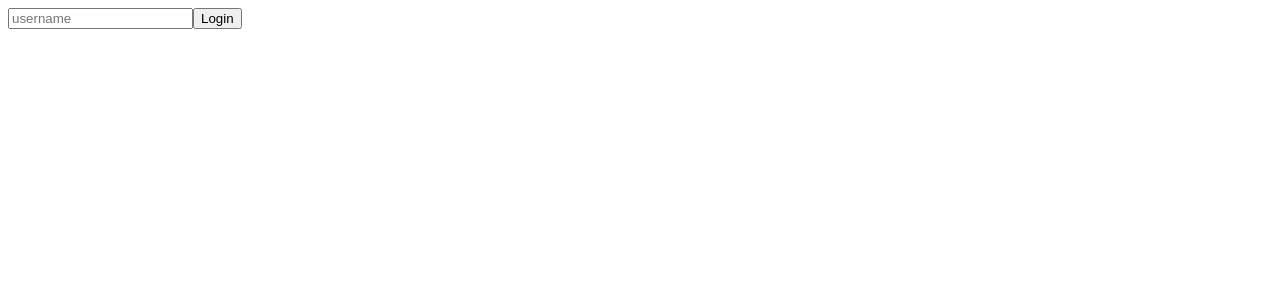
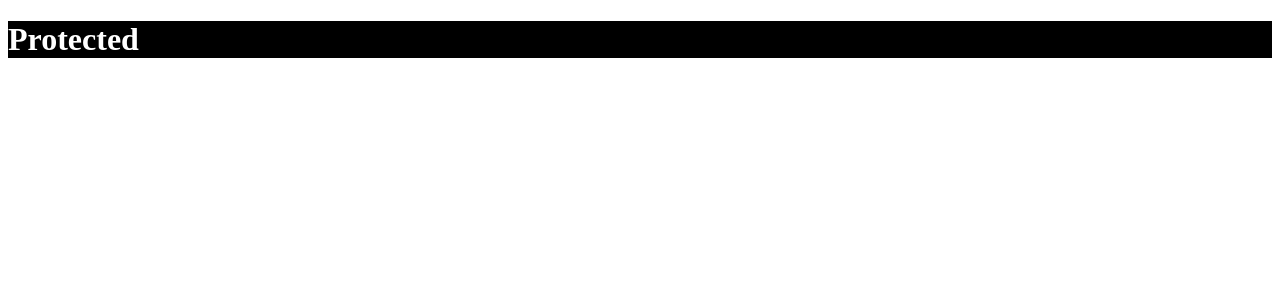
Before and after one commit to sunyoungkim3/React_master, a React (Create React App) app: page / in a window 1280 px wide. Shown: the top 300 px of the page. Built offline with nearby package versions, Linux system fonts and the light colour scheme.

Commit message:
3.6 Themes

```diff
--- a/src/App.tsx
+++ b/src/App.tsx
@@ -1,31 +1,17 @@
 import styled from "styled-components";
-import React, { useState } from "react";
+
+const Container = styled.div`
+  background-color: ${(props) => props.theme.bgColor};
+`;
+const H1 = styled.h1`
+  color: ${(props) => props.theme.textColor};
+`;
 
 function App() {
-  const [value, setValue] = useState("");
-  const onChange = (event: React.FormEvent<HTMLInputElement>) => {
-    const {
-      currentTarget: { value },
-    } = event;
-    setValue(value);
-  };
-
-  const onSubmit = (event: React.FocusEvent<HTMLFormElement>) => {
-    event.preventDefault();
-    console.log("Hello " + value);
-  };
   return (
-    <div>
-      <form onSubmit={onSubmit}>
-        <input
-          value={value}
-          onChange={onChange}
-          type="text"
-          placeholder="username"
-        />
-        <button>Login</button>
-      </form>
-    </div>
+    <Container>
+      <H1>Protected</H1>
+    </Container>
   );
 }
 
--- a/src/index.tsx
+++ b/src/index.tsx
@@ -1,12 +1,14 @@
 import React from "react";
 import ReactDOM from "react-dom";
+import { ThemeProvider } from "styled-components";
 import App from "./App";
+import { darkTheme } from "./theme";
 
 ReactDOM.render(
   <React.StrictMode>
-
+    <ThemeProvider theme={darkTheme}>
       <App />
-
+    </ThemeProvider>
   </React.StrictMode>,
   document.getElementById("root")
 );
--- /dev/null
+++ b/src/theme.ts
@@ -0,0 +1,13 @@
+import { DefaultTheme } from "styled-components";
+
+export const lightTheme: DefaultTheme = {
+    bgColor: "white",
+    textColor: "black",
+    btnColor: "tomato",
+};
+
+export const darkTheme: DefaultTheme = {
+    bgColor: "black",
+    textColor: "white",
+    btnColor: "teal",
+};
```
Also changed, not shown: src/styled.d.ts (added, +9 -0 lines).
